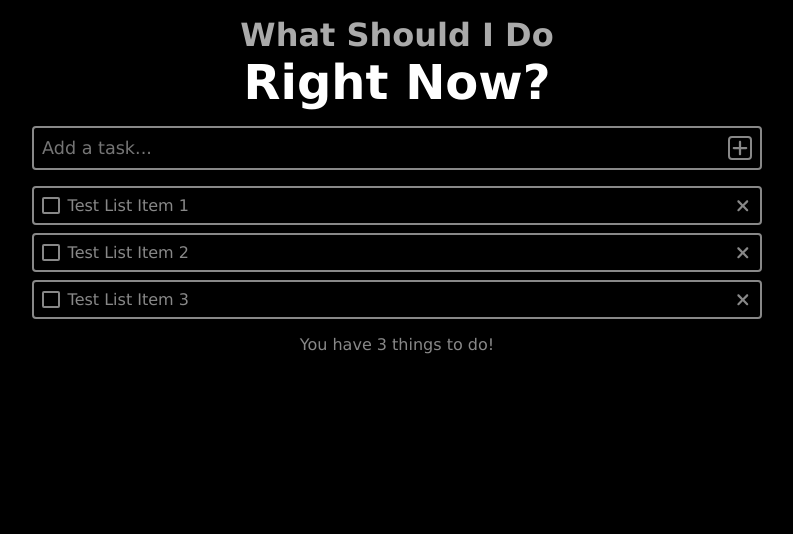
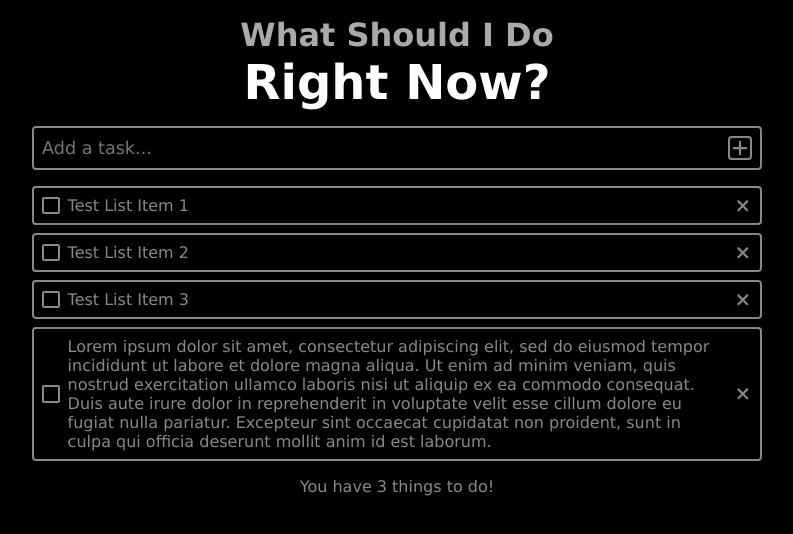
Before and after one commit to rnxden/rightnow-web, a React (Vite) app: page / in a window 1280 px wide. Shown: the top 534 px of the page, without its empty margins (243-1036 px from the left). Built offline with nearby package versions, Linux system fonts and the light colour scheme.

Commit message:
fix: prevent shrinking of list item controls on items with large contents

```diff
--- a/src/components/List.jsx
+++ b/src/components/List.jsx
@@ -10,6 +10,7 @@
       <ListItem content='Test List Item 1' />
       <ListItem content='Test List Item 2' />
       <ListItem content='Test List Item 3' />
+      <ListItem content='Lorem ipsum dolor sit amet, consectetur adipiscing elit, sed do eiusmod tempor incididunt ut labore et dolore magna aliqua. Ut enim ad minim veniam, quis nostrud exercitation ullamco laboris nisi ut aliquip ex ea commodo consequat. Duis aute irure dolor in reprehenderit in voluptate velit esse cillum dolore eu fugiat nulla pariatur. Excepteur sint occaecat cupidatat non proident, sunt in culpa qui officia deserunt mollit anim id est laborum.' />
       <ListFooter />
     </div>
   )
--- a/src/components/ListItem.css
+++ b/src/components/ListItem.css
@@ -14,7 +14,7 @@
 
 .list-item-completed-box {
   appearance: none;
-  width: 1.1rem;
+  min-width: 1.1rem;
   height: 1.1rem;
   border: 2px solid #888;
   border-radius: 2px;
@@ -34,7 +34,7 @@
 
 .list-item-delete-button {
   appearance: none;
-  width: 1.1rem;
+  min-width: 1.1rem;
   height: 1.1rem;
   border: none;
   background: transparent;
```
